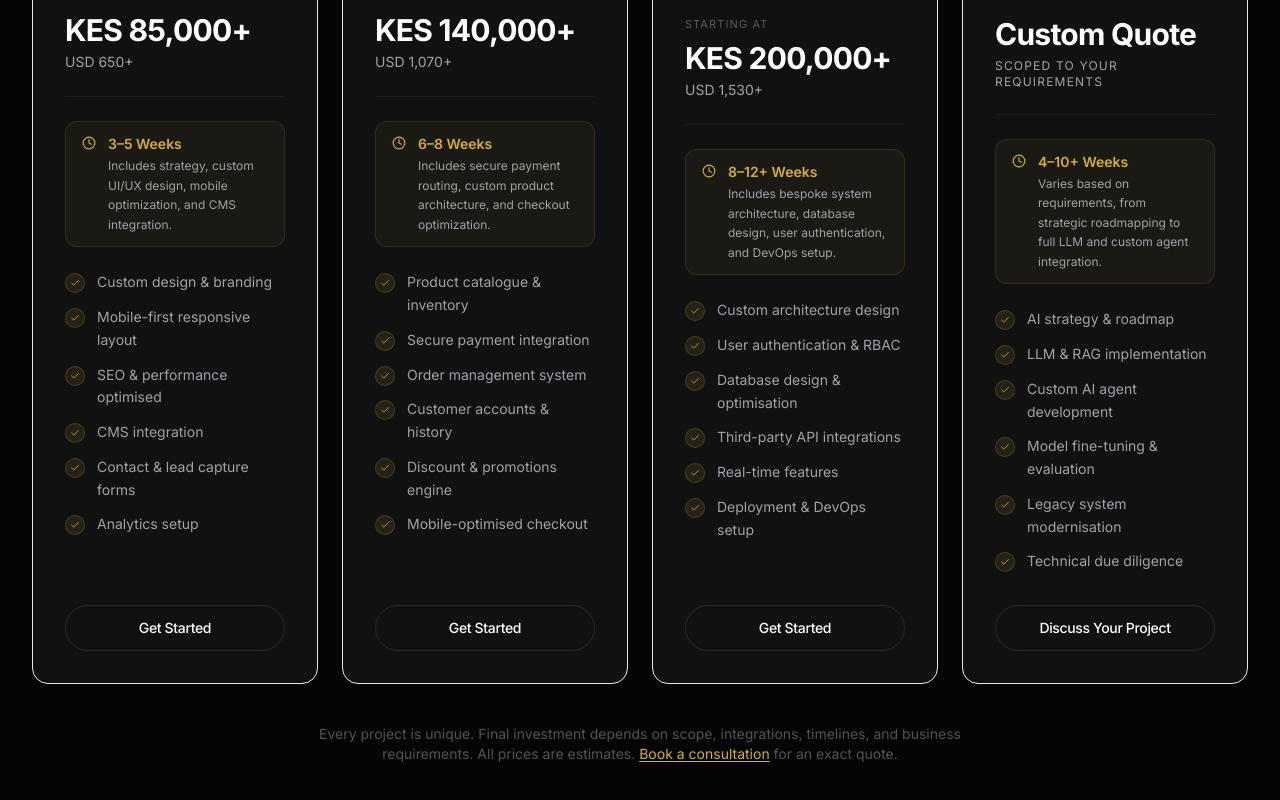
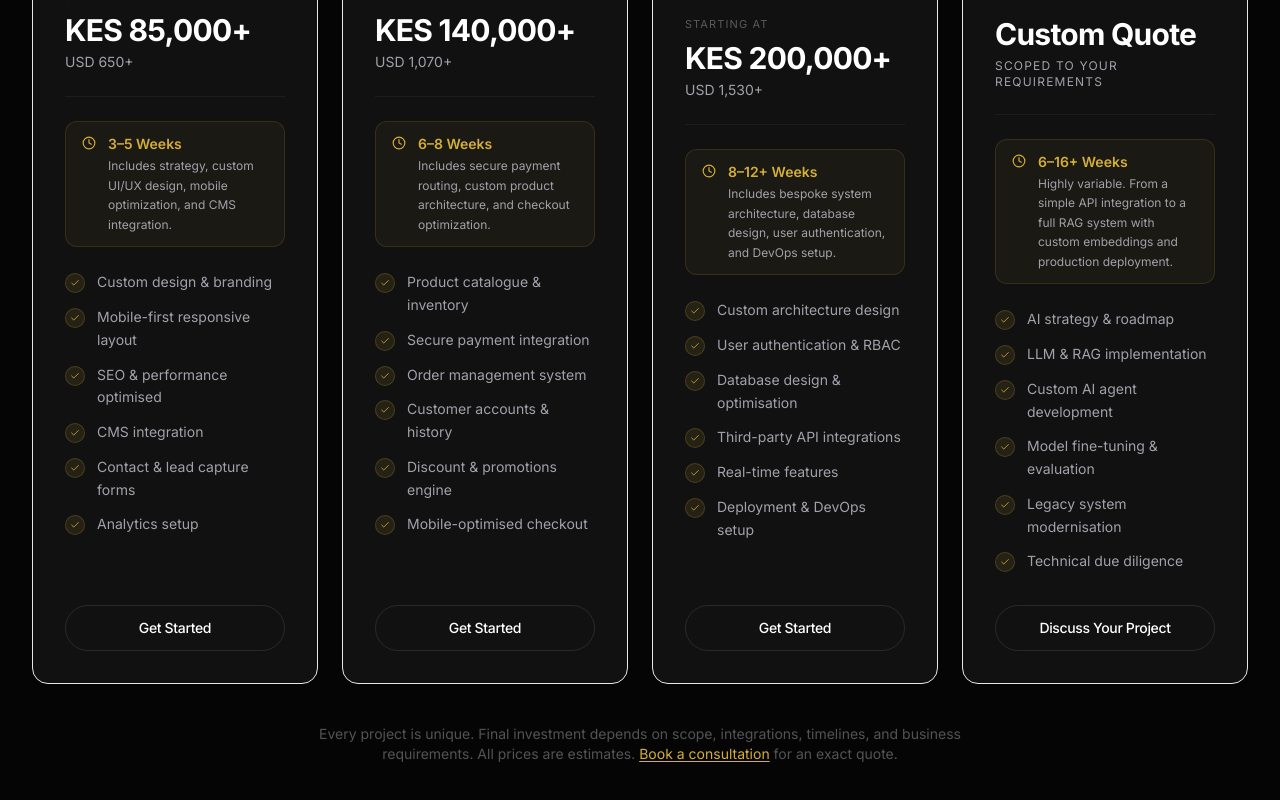
Before and after one commit to antoniodemax/antony, a React (Vite) app: page / in a window 1280 px wide. Shown: the part 3528-4328 px from the top of the page. Built offline with nearby package versions, Linux system fonts and the light colour scheme.

Commit message:
updated the Ai consulting timeline

```diff
--- a/src/data/services.ts
+++ b/src/data/services.ts
@@ -85,7 +85,7 @@ export const services: Service[] = [
       'Legacy system modernisation',
       'Technical due diligence',
     ],
-    timeline: '4–10+ Weeks',
-    timelineNote: 'Varies based on requirements, from strategic roadmapping to full LLM and custom agent integration.',
+    timeline: '6–16+ Weeks',
+    timelineNote: 'Highly variable. From a simple API integration to a full RAG system with custom embeddings and production deployment.',
   },
 ]
```
